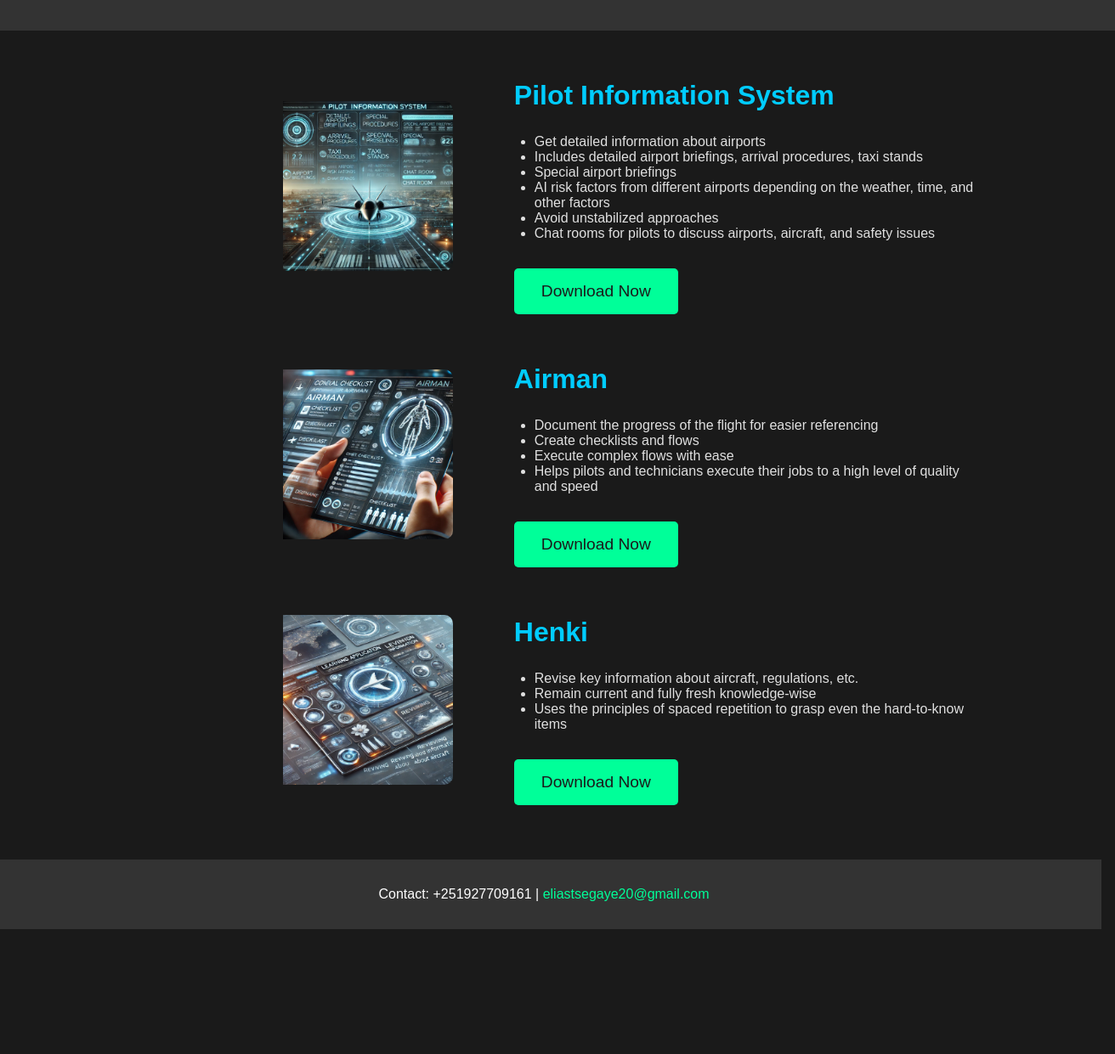
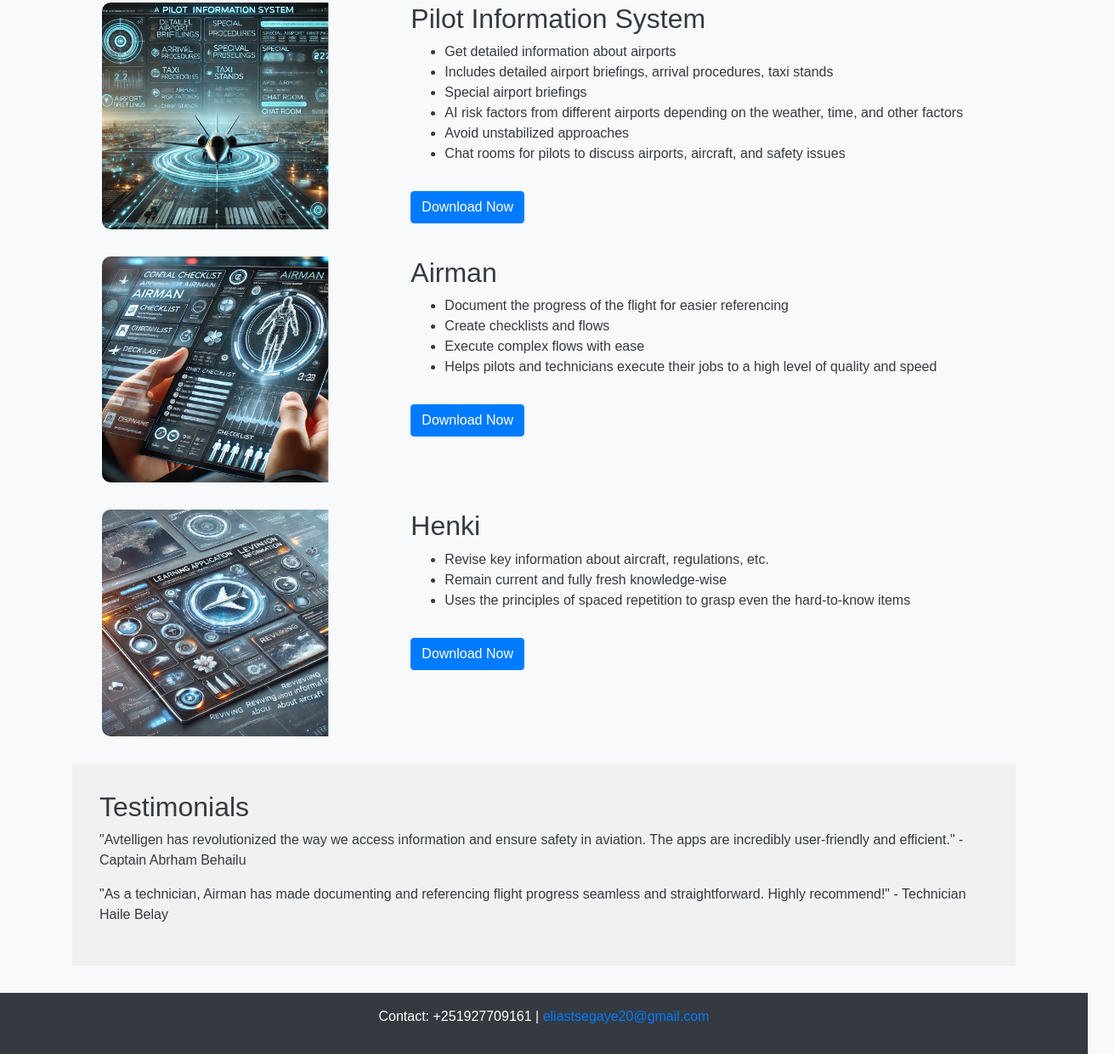
Before and after one commit to elitsecorp/Objects, a plain HTML site: page index.html in a window 1280 px wide. Shown: the part 189-1430 px from the top of the page at 85% size, 1312 px wide, since content can reach past the window. Before the commit the page ends 1283 px from the top, so only its background shows below. Drawn offline with nearby package versions, Linux system fonts and the light colour scheme.

Commit message:
Add files via upload

```diff
--- a/index.html
+++ b/index.html
@@ -4,17 +4,62 @@
     <meta charset="UTF-8">
     <meta name="viewport" content="width=device-width, initial-scale=1.0">
     <title>Avtelligen</title>
-    <link rel="stylesheet" href="styles.css">
+    <link rel="stylesheet" href="https://maxcdn.bootstrapcdn.com/bootstrap/4.5.2/css/bootstrap.min.css">
+    <style>
+        body {
+            font-family: 'Arial', sans-serif;
+            background-color: #f8f9fa;
+            color: #343a40;
+        }
+        header {
+            text-align: center;
+            padding: 2rem 0;
+            background-color: #343a40;
+            color: #fff;
+        }
+        .feature-section {
+            margin: 2rem 0;
+			padding-left:20px;
+        }
+        .feature-section img {
+            max-width: 100%;
+            height: auto;
+            border-radius: 10px;
+			padding-right:20%;
+        }
+        .cta {
+            margin-top: 1rem;
+        }
+        .testimonial {
+            background-color: #f1f1f1;
+            padding: 2rem;
+            margin: 2rem 0;
+        }
+        footer {
+            text-align: center;
+            padding: 1rem;
+            background-color: #343a40;
+            color: #fff;
+        }
+        a {
+            color: #007bff;
+        }
+        a:hover {
+            text-decoration: underline;
+        }
+    </style>
 </head>
 <body>
     <header>
         <h1>Avtelligen</h1>
         <p>Innovative Solutions for Aviation Safety and Efficiency</p>
     </header>
-    <main>
-        <section id="pilot-information-system" class="feature-section">
-            <img src="Pilot_Information_System.png" alt="Pilot Information System">
-            <div class="feature-content">
+    <main class="container">
+        <section class="row feature-section">
+            <div class="col-md-4">
+                <img src="Pilot_Information_System.png" alt="Pilot Information System">
+            </div>
+            <div class="col-md-8">
                 <h2>Pilot Information System</h2>
                 <ul>
                     <li>Get detailed information about airports</li>
@@ -24,12 +69,14 @@
                     <li>Avoid unstabilized approaches</li>
                     <li>Chat rooms for pilots to discuss airports, aircraft, and safety issues</li>
                 </ul>
-                <button class="cta">Download Now</button>
+                <a href="airmen.apk" class="btn btn-primary cta">Download Now</a>
             </div>
         </section>
-        <section id="airman" class="feature-section">
-            <img src="Airman_Checklist.png" alt="Airman">
-            <div class="feature-content">
+        <section class="row feature-section">
+            <div class="col-md-4">
+                <img src="Airman_Checklist.png" alt="Airman">
+            </div>
+            <div class="col-md-8">
                 <h2>Airman</h2>
                 <ul>
                     <li>Document the progress of the flight for easier referencing</li>
@@ -37,24 +84,34 @@
                     <li>Execute complex flows with ease</li>
                     <li>Helps pilots and technicians execute their jobs to a high level of quality and speed</li>
                 </ul>
-                <button class="cta">Download Now</button>
+                <a href="airman.apk" class="btn btn-primary cta">Download Now</a>
             </div>
         </section>
-        <section id="henki" class="feature-section">
-            <img src="Henki_Learning_App.png" alt="Henki">
-            <div class="feature-content">
+        <section class="row feature-section">
+            <div class="col-md-4">
+                <img src="Henki_Learning_App.png" alt="Henki">
+            </div>
+            <div class="col-md-8">
                 <h2>Henki</h2>
                 <ul>
                     <li>Revise key information about aircraft, regulations, etc.</li>
                     <li>Remain current and fully fresh knowledge-wise</li>
                     <li>Uses the principles of spaced repetition to grasp even the hard-to-know items</li>
                 </ul>
-                <button class="cta">Download Now</button>
+                <a href="jedi.apk" class="btn btn-primary cta">Download Now</a>
             </div>
+        </section>
+        <section class="testimonial">
+            <h2>Testimonials</h2>
+            <p>"Avtelligen has revolutionized the way we access information and ensure safety in aviation. The apps are incredibly user-friendly and efficient." - Captain Abrham Behailu</p>
+            <p>"As a technician, Airman has made documenting and referencing flight progress seamless and straightforward. Highly recommend!" - Technician Haile Belay</p>
         </section>
     </main>
     <footer>
         <p>Contact: +251927709161 | <a href="mailto:eliastsegaye20@gmail.com">eliastsegaye20@gmail.com</a></p>
     </footer>
+    <script src="https://ajax.googleapis.com/ajax/libs/jquery/3.5.1/jquery.min.js"></script>
+    <script src="https://cdnjs.cloudflare.com/ajax/libs/popper.js/1.16.0/umd/popper.min.js"></script>
+    <script src="https://maxcdn.bootstrapcdn.com/bootstrap/4.5.2/js/bootstrap.min.js"></script>
 </body>
 </html>
```
